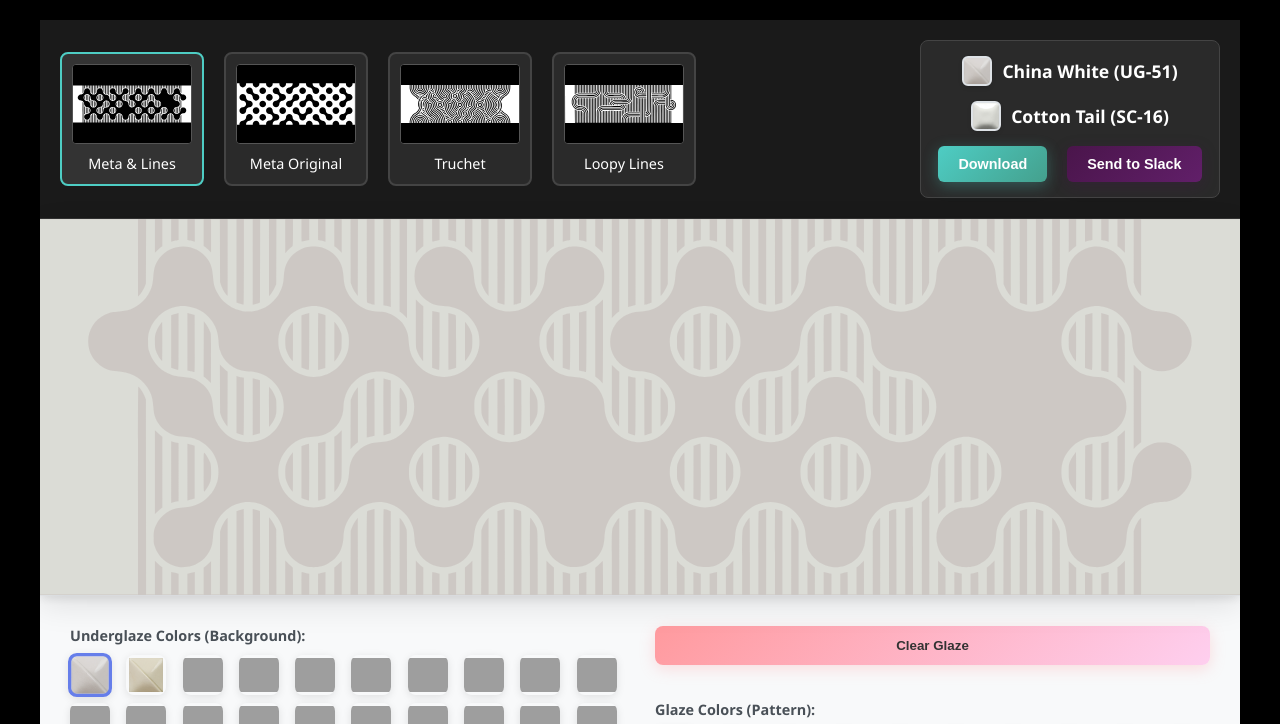
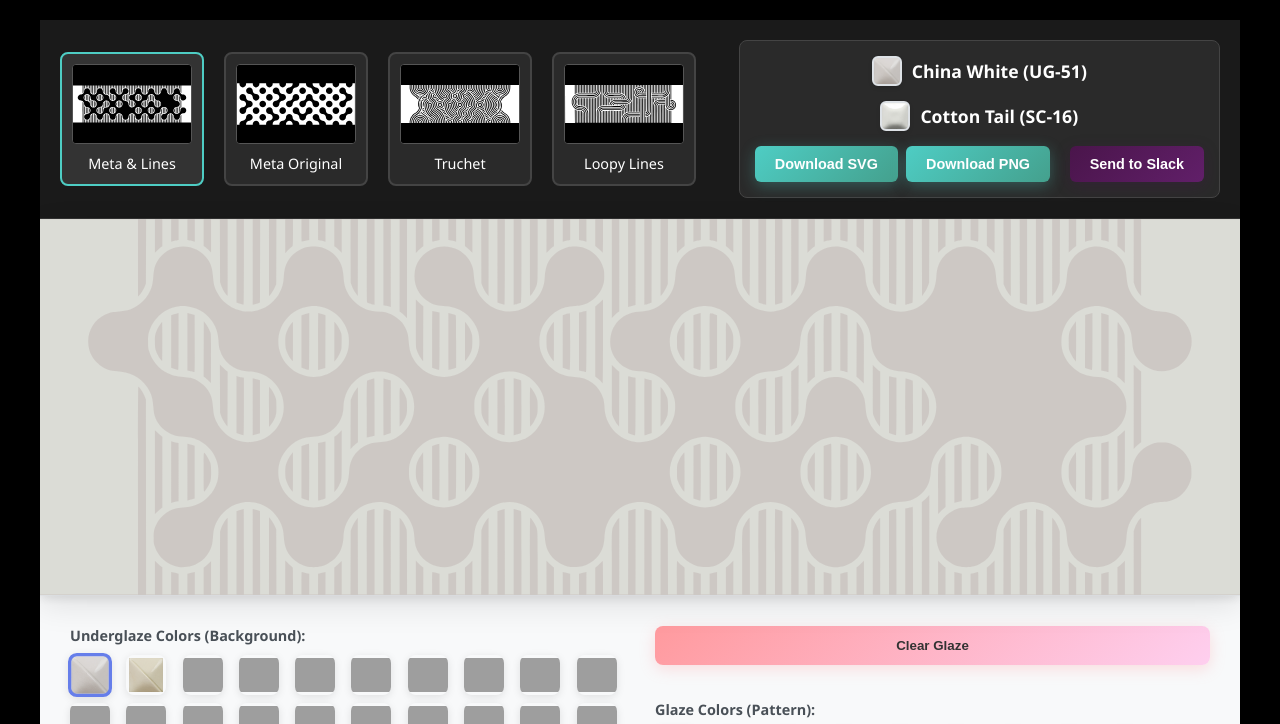
Before and after one commit to ThisIsJohnBrown/ceramic-color-picker, a website: page index.html in a window 1280 px wide. Both pictures are taken after a click on the button "Send to Slack". Shown: the top 724 px of the page. Drawn offline with Linux system fonts and the light colour scheme; no server answers; grey boxes are pictures that could not be loaded.

Commit message:
Add PNG download option using canvas rendering - much more reliable than server-side SVG conversion

```diff
--- a/index.html
+++ b/index.html
@@ -275,6 +275,17 @@
             box-shadow: 0 6px 20px rgba(78, 205, 196, 0.4);
         }
 
+        .download-buttons {
+            display: flex;
+            gap: 8px;
+            flex-wrap: wrap;
+        }
+
+        .download-buttons .download-btn {
+            flex: 1;
+            min-width: 120px;
+        }
+
         .slack-btn {
             background: linear-gradient(135deg, #4a154b 0%, #611f69 100%);
             color: white;
@@ -436,7 +447,10 @@
                     <span class="color-name" id="patternColorName">Select a glaze color</span>
                 </div>
                 <div class="color-info-item">
-                    <button class="download-btn" onclick="downloadSVG()">Download</button>
+                    <div class="download-buttons">
+                        <button class="download-btn" onclick="downloadSVG()">Download SVG</button>
+                        <button class="download-btn" onclick="downloadPNG()">Download PNG</button>
+                    </div>
                     <button class="slack-btn" onclick="sendToSlack()">Send to Slack</button>
                 </div>
             </div>
@@ -963,6 +977,106 @@
             }
         }
 
+        async function downloadPNG() {
+            try {
+                const pngBlob = await generatePNGBlob();
+
+                // Create download link
+                const a = document.createElement('a');
+                a.href = URL.createObjectURL(pngBlob);
+                const patternName = currentPattern.replace('.svg', '');
+                const filename = `${currentBgColorName.replace(/[^a-zA-Z0-9]/g, '_')}_${currentPatternColorName.replace(/[^a-zA-Z0-9]/g, '_')}_${patternName}.png`;
+                a.download = filename;
+                document.body.appendChild(a);
+                a.click();
+                document.body.removeChild(a);
+
+                // Clean up
+                URL.revokeObjectURL(a.href);
+            } catch (error) {
+                console.error('Error generating PNG:', error);
+                alert('Error generating PNG: ' + error.message);
+            }
+        }
+
+        // Helper function to generate PNG blob (used by both downloadPNG and sendToSlack)
+        async function generatePNGBlob() {
+            const svgObject = document.getElementById('svgObject');
+            const bgColor = currentBgColor;
+            const patternColor = currentPatternColor;
+
+            return new Promise((resolve, reject) => {
+                function processSVG() {
+                    const svgDoc = svgObject.contentDocument;
+                    if (svgDoc) {
+                        const svgElement = svgDoc.querySelector('svg');
+                        const path = svgDoc.querySelector('#main');
+
+                        if (svgElement && path) {
+                            // Create a copy of the SVG
+                            const svgClone = svgElement.cloneNode(true);
+                            const pathClone = svgClone.querySelector('#main');
+
+                            // Apply colors
+                            svgClone.style.backgroundColor = bgColor;
+                            if (pathClone) {
+                                pathClone.setAttribute('fill', patternColor);
+                                pathClone.style.fill = patternColor;
+                            }
+
+                            // Convert SVG to string
+                            const svgString = new XMLSerializer().serializeToString(svgClone);
+
+                            // Create canvas
+                            const canvas = document.createElement('canvas');
+                            const ctx = canvas.getContext('2d');
+
+                            // Set canvas size
+                            const width = 800;
+                            const height = 600;
+                            canvas.width = width;
+                            canvas.height = height;
+
+                            // Create image from SVG
+                            const img = new Image();
+                            const svgBlob = new Blob([svgString], { type: 'image/svg+xml' });
+                            const url = URL.createObjectURL(svgBlob);
+
+                            img.onload = function() {
+                                // Draw the image on canvas
+                                ctx.drawImage(img, 0, 0, width, height);
+
+                                // Convert canvas to PNG blob
+                                canvas.toBlob(function(blob) {
+                                    URL.revokeObjectURL(url);
+                                    resolve(blob);
+                                }, 'image/png');
+                            };
+
+                            img.onerror = function() {
+                                URL.revokeObjectURL(url);
+                                reject(new Error('Failed to load SVG image'));
+                            };
+
+                            img.src = url;
+                        } else {
+                            reject(new Error('SVG elements not found'));
+                        }
+                    } else {
+                        reject(new Error('SVG document not found'));
+                    }
+                }
+
+                // Check if SVG is already loaded
+                if (svgObject.contentDocument) {
+                    processSVG();
+                } else {
+                    // Wait for SVG to load
+                    svgObject.addEventListener('load', processSVG);
+                }
+            });
+        }
+
         // Slack bot configuration
         const slackMentionUser = '@thisisjohnbrown';
         const API_BASE_URL = window.location.origin; // Use same origin for API calls
@@ -978,57 +1092,21 @@
             try {
                 console.log('🚀 Starting Slack bot send process...');
 
-                // Extract SVG using EXACT same logic as downloadSVG
-                const svgObject = document.getElementById('svgObject');
-                const bgColor = currentBgColor;
-                const patternColor = currentPatternColor;
+                // Generate PNG using canvas (same as downloadPNG)
+                const pngBlob = await generatePNGBlob();
 
-                const svgString = await new Promise((resolve, reject) => {
-                    svgObject.addEventListener('load', function() {
-                        const svgDoc = svgObject.contentDocument;
-                        if (svgDoc) {
-                            const svgElement = svgDoc.querySelector('svg');
-
-                            // Find the main element
-                            const path = svgDoc.querySelector('#main');
-
-                            if (svgElement && path) {
-                                // Create a copy of the SVG
-                                const svgClone = svgElement.cloneNode(true);
-
-                                // Find the corresponding main element in the clone
-                                const pathClone = svgClone.querySelector('#main');
-
-                                // Apply colors
-                                svgClone.style.backgroundColor = bgColor;
-                                if (pathClone) {
-                                    // Set both fill attribute and style fill for compatibility
-                                    pathClone.setAttribute('fill', patternColor);
-                                    pathClone.style.fill = patternColor;
-                                }
-
-                                // Convert to string
-                                const svgString = new XMLSerializer().serializeToString(svgClone);
-                                resolve(svgString);
-                            } else {
-                                reject(new Error('Could not find SVG element or path'));
-                            }
-                        } else {
-                            reject(new Error('Could not access SVG document'));
-                        }
-                    });
-
-                    // If already loaded, trigger immediately
-                    if (svgObject.contentDocument) {
-                        svgObject.dispatchEvent(new Event('load'));
-                    }
+                // Convert blob to base64 for sending
+                const base64 = await new Promise((resolve) => {
+                    const reader = new FileReader();
+                    reader.onload = () => resolve(reader.result.split(',')[1]);
+                    reader.readAsDataURL(pngBlob);
                 });
 
-                console.log('📝 Extracted SVG from webpage, length:', svgString.length);
+                console.log('📝 Generated PNG from canvas, size:', pngBlob.size, 'bytes');
 
                 // Prepare the data for the API
                 const requestData = {
-                    svgContent: svgString,
+                    pngData: base64,
                     pattern: currentPattern,
                     bgColor: currentBgColor,
                     patternColor: currentPatternColor,
```
Also changed, not shown: server.js (+12 -7 lines).
